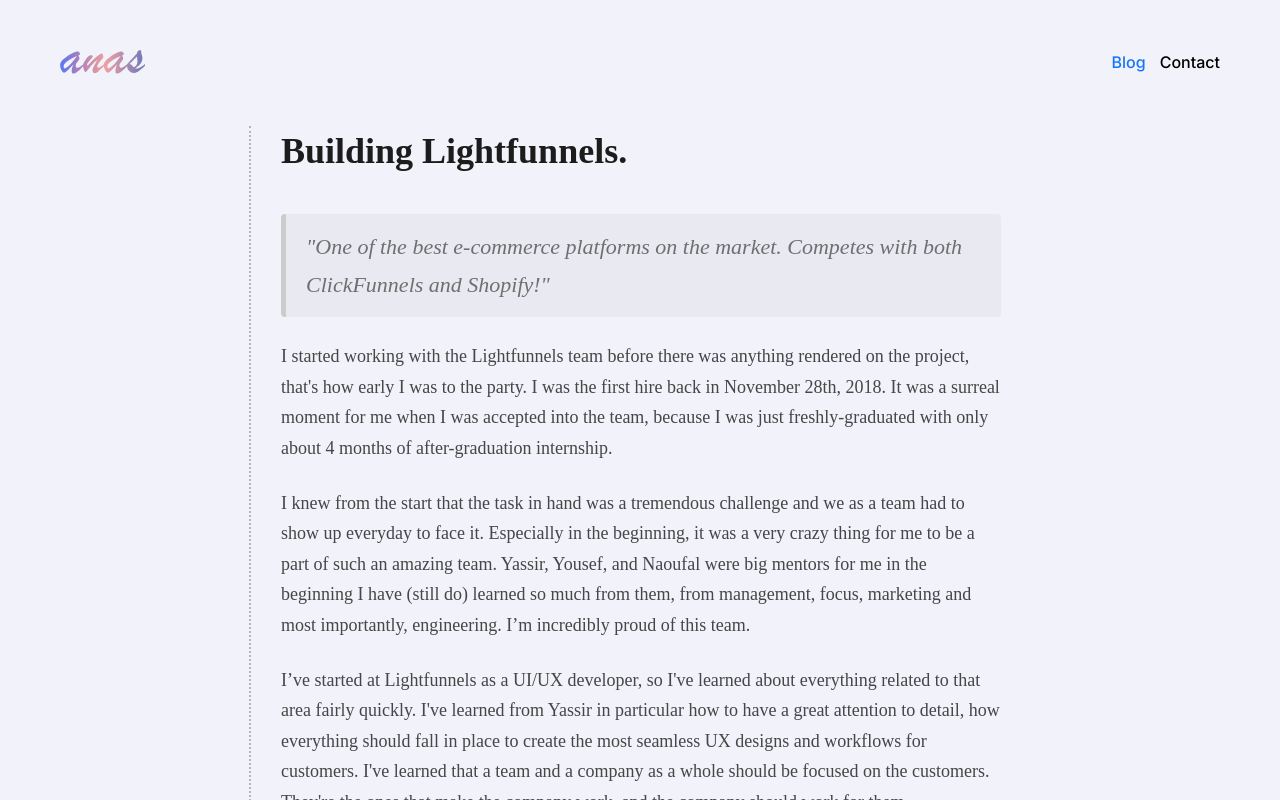
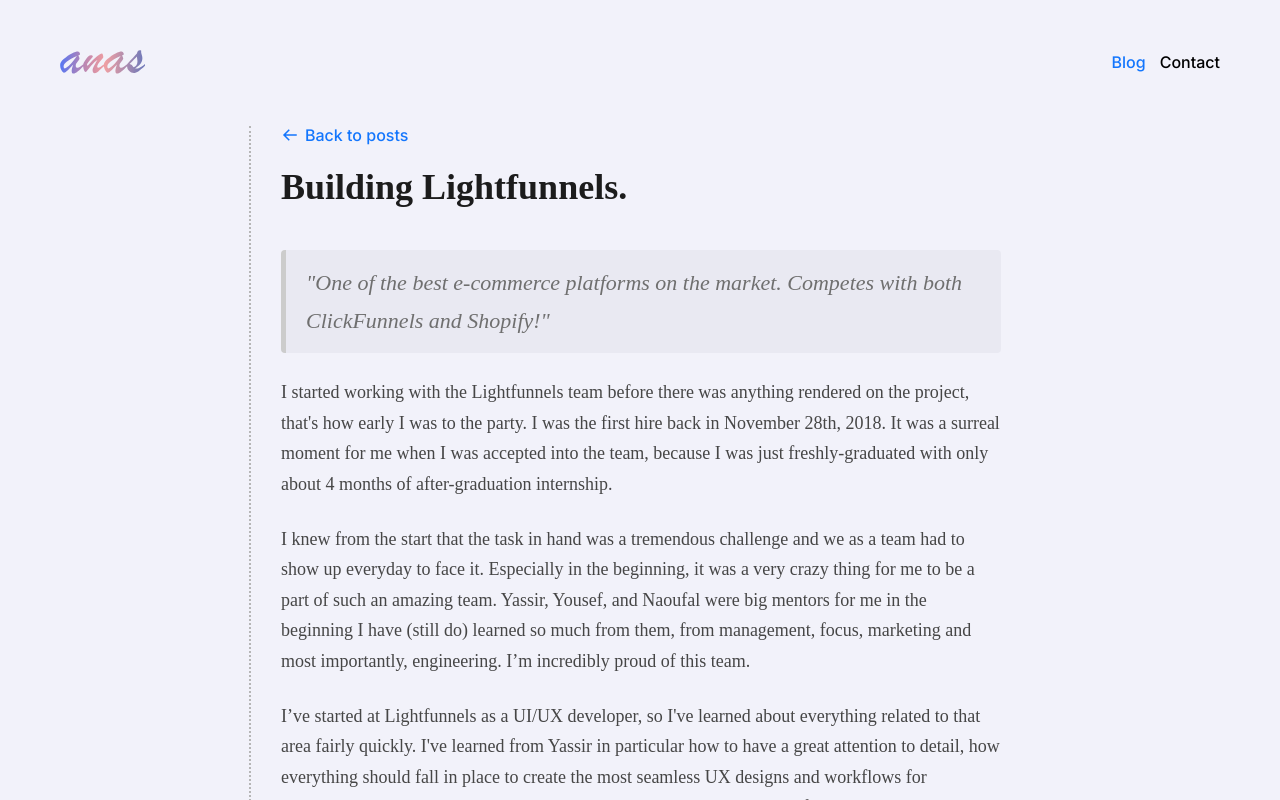
Before and after one commit to iamanas20/anas-portfolio, a React app: page /blog/lf in a window 1280 px wide. Built offline with nearby package versions, Linux system fonts and the light colour scheme; a web font is replaced by a local one.

Commit message:
added icons, new post

```diff
--- a/assets/data/cms.ts
+++ b/assets/data/cms.ts
@@ -57,7 +57,7 @@
 		description: 'Thinking about the biggest decision of my life and the next commitments.',
 		released: true,
 		text: `
-# Why I decided to move to the Netherlands
+# I decided to move to the Netherlands
 ![Amsterdam](https://images.unsplash.com/photo-1605101100278-5d1deb2b6498?ixlib=rb-1.2.1&ixid=MnwxMjA3fDB8MHxwaG90by1wYWdlfHx8fGVufDB8fHx8&auto=format&fit=crop&w=2940&q=80)
 
 > If I have seen further it is by standing on the shoulders of Giants.
@@ -76,4 +76,26 @@
 
 		`
 	},
+	{
+		id: 'leaving-lf',
+		title: 'My time at Lightfunnels has finished',
+		description: 'It\'s the end of a chapter, but not the book... Thank you Lightfunnels.',
+		released: true,
+		text: `
+# My time at Lightfunnels has finished
+![Developer](https://images.pexels.com/photos/1181675/pexels-photo-1181675.jpeg?auto=compress&cs=tinysrgb&dpr=2&h=750&w=1260)
+
+> Life is really simple, we just insist on making it complicated.
+
+It's the end of a chapter, but not the book... Thank you to Lightfunnels. I've had an incredible 3 years being a part of such an amazing team whom I can consider my life long friends and family. They gave me the platform to grow and show what I can learn and do, forever grateful.
+
+I've had some incredible moments together with the ups and we've grown so much from the downs. I want to wish them all a very good luck for the future and tremendous growth in their careers and projects. They work really hard and are the best of the best in what they do.
+
+I want to thank the people who are closest to me, my family, for helping me and guiding me through this transition. Take care of your people and they'll take care of you.
+
+Keep your head in the game, and always be humbled to learn and grow. Once you take control of your life and time it all becomes relatevely easy.
+
+I am moving to Amsterdam for a new journey, a new chapter in my book. Anything you do, you should do it with integrity and pride. Anas out! ❤️
+		`
+	},
 ] as const
--- a/assets/pages/blog-post.tsx
+++ b/assets/pages/blog-post.tsx
@@ -2,6 +2,8 @@
 import posts from '../data/cms';
 import './blog.scss';
 import ReactMarkdown from 'react-markdown'
+import { Link } from 'react-router-dom'
+import { BiArrowBack } from "react-icons/bi";
 
 export function BlogPost(props){
 	const blog = React.useMemo(
@@ -11,6 +13,12 @@
 
 	return(
 		<div className="blogsPage blog">
+			<Link to="/blog" className="backLink">
+				<BiArrowBack size={18} />
+				<span>
+					Back to posts
+				</span>
+			</Link>
 			<ReactMarkdown>{blog.text}</ReactMarkdown>
 		</div>
 	)
--- a/assets/pages/blog.scss
+++ b/assets/pages/blog.scss
@@ -48,6 +48,17 @@
 }
 
 .blog {
+	.backLink{
+		display: flex;
+		align-items: center;
+		color: $blue-1;
+		text-decoration: none;
+		margin-bottom: 18px;
+		span {
+			font: 500 unquote('16px/1') $font-2;
+			margin-left: 6px;
+		}
+	}
 	img {
 		width: 100%;
 		border-radius: 10px;
--- a/package.json
+++ b/package.json
@@ -6,6 +6,7 @@
     "history": "^4.9.0",
     "react": "^17.0.2",
     "react-dom": "^17.0.2",
+    "react-icons": "^4.3.1",
     "react-markdown": "^7.1.0",
     "react-router": "^6.0.2",
     "react-router-dom": "^5.3.0",
```
Also changed, not shown: 2 other files (tests, documents, lock files or other folders).
